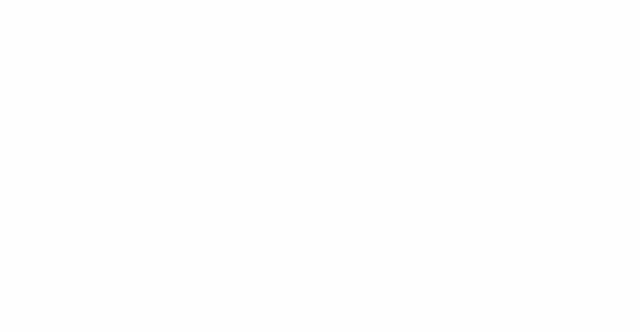
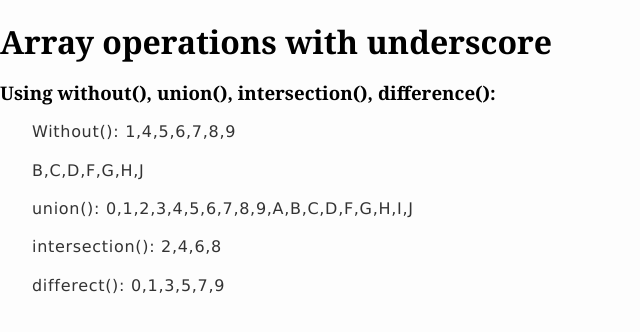
Before and after one commit to hongbojing/day90, a website: page builds/development/index.html in a window 1280 px wide. Shown: the whole page, without its empty margins (0-640 px from the left). Drawn offline with Linux system fonts and the light colour scheme.

Commit message:
try some array function in underscore

```diff
--- a/builds/development/index.html
+++ b/builds/development/index.html
@@ -7,6 +7,9 @@
     <link rel="stylesheet" href="css/anotherstyle.css">
 </head>
 <body>
+<h1>Array operations with underscore</h1>
+<h3 id="numstudents">Using without(), union(), intersection(), difference():</h3>
+
 <div id="container">
 
 </div>
@@ -14,15 +17,29 @@
 <script src="js/lib/underscore.js"></script>
 <script src="SampleData.js"></script>
 <script>
-    function getStudentInfo(elem, indx, list) {
+    window.addEventListener("load", function (e) {
         var container = document.getElementById("container");
-        var student = "<p>" + elem.firstname + " " + elem.lastname + ", Grade: " + elem.grade + "</p>";
-        container.innerHTML = container.innerHTML + student;
-    }
+        var array1 = [0, 1, 2, 3, 4, 5, 6, 7, 8, 9];
+        var array2 = ["A", "B", "C", "D", "F", "G", "H", "I", "J"];
+        var array3 = [2, 4, 6, 8, 10, 12, 14];
 
-    window.addEventListener("load", function (e) {
+        //use without() to remove unwated values from the array
+        var result = "<p>Without(): " + _.without(array1,0,2,3) + "</p>";
+        container.innerHTML = container.innerHTML + result;
+        result = "<p>" + _.without(array2, "A", "E", "I", "O", "U") + "</p>";
+        container.innerHTML = container.innerHTML + result;
 
+        //use the union() function to jion two arrays together
+        result = "<p>union(): " + _.union(array1, array2) + "</p>";
+        container.innerHTML = container.innerHTML + result;
 
+        //use the intersection() function to see what's common to both arrays
+        result = "<p>intersection(): " + _.intersection(array1, array3) + "</p>";
+        container.innerHTML = container.innerHTML + result;
+
+        //the difference() function shows values not present in other array
+        result = "<p>differect(): " + _.difference(array1, array3) + "</p>";
+        container.innerHTML = container.innerHTML + result;
     });
 </script>
 </body>
```
